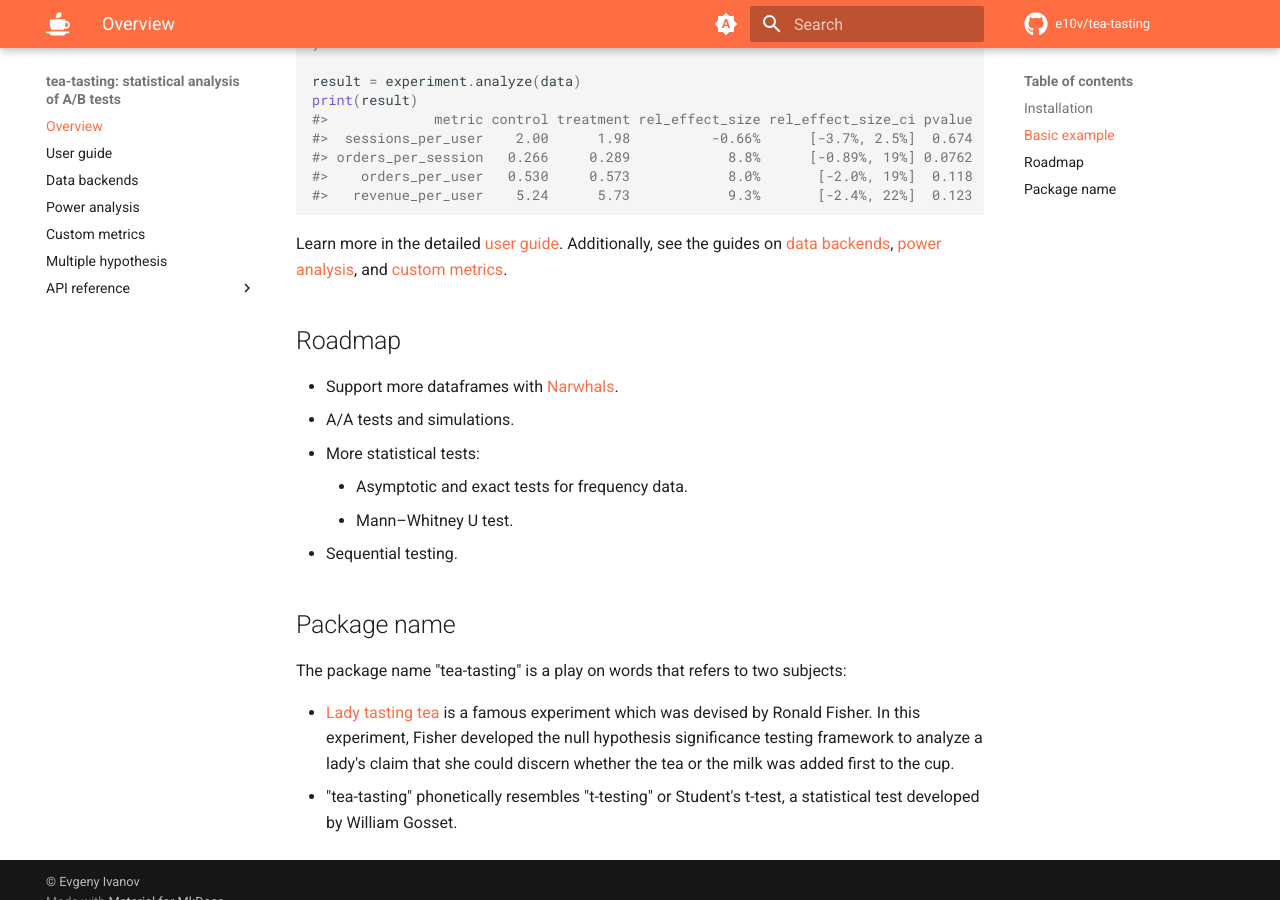
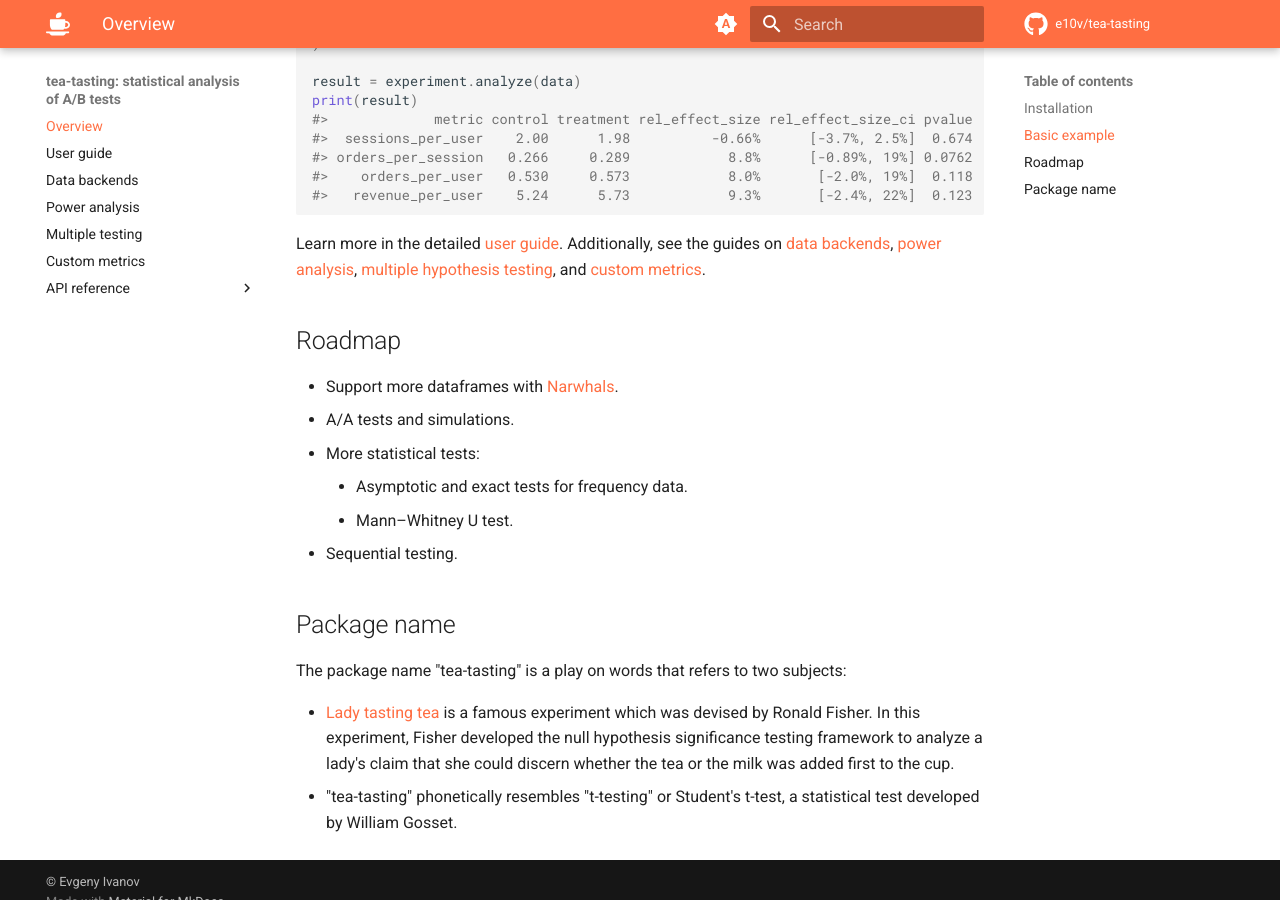
Before and after one commit to e10v/tea-tasting, an MkDocs documentation site: the page built from docs/index.md, in a window 1280 px wide and 900 px high, scrolled down 1126 px. Built offline with MkDocs 1.6.1 and Material for MkDocs 9.7.7, drawn with Linux system fonts in a browser that asks for light colours; comment, search, counter and statistics services are not loaded.

Commit message:
Update docs

````diff
--- a/docs/index.md
+++ b/docs/index.md
@@ -52,7 +52,7 @@ print(result)
 #>   revenue_per_user    5.24      5.73            9.3%       [-2.4%, 22%]  0.123
 ```
 
-Learn more in the detailed [user guide](https://tea-tasting.e10v.me/user-guide/). Additionally, see the guides on [data backends](https://tea-tasting.e10v.me/data-backends/), [power analysis](https://tea-tasting.e10v.me/power-analysis/), and [custom metrics](https://tea-tasting.e10v.me/custom-metrics/).
+Learn more in the detailed [user guide](https://tea-tasting.e10v.me/user-guide/). Additionally, see the guides on [data backends](https://tea-tasting.e10v.me/data-backends/), [power analysis](https://tea-tasting.e10v.me/power-analysis/), [multiple hypothesis testing](https://tea-tasting.e10v.me/multiple-testing/), and [custom metrics](https://tea-tasting.e10v.me/custom-metrics/).
 
 ## Roadmap
 
--- a/mkdocs.yml
+++ b/mkdocs.yml
@@ -11,8 +11,8 @@ nav:
   - User guide: user-guide.md
   - Data backends: data-backends.md
   - Power analysis: power-analysis.md
+  - Multiple testing: multiple-testing.md
   - Custom metrics: custom-metrics.md
-  - Multiple hypothesis: multiple-hypothesis.md
   - API reference:
     - API reference: api/index.md
     - Metrics:
````
Also changed, not shown: docs/multiple-hypothesis.md (deleted, +0 -1 lines), docs/multiple-testing.md (added, +1 -0 lines), docs/user-guide.md (+1 -1 lines).
